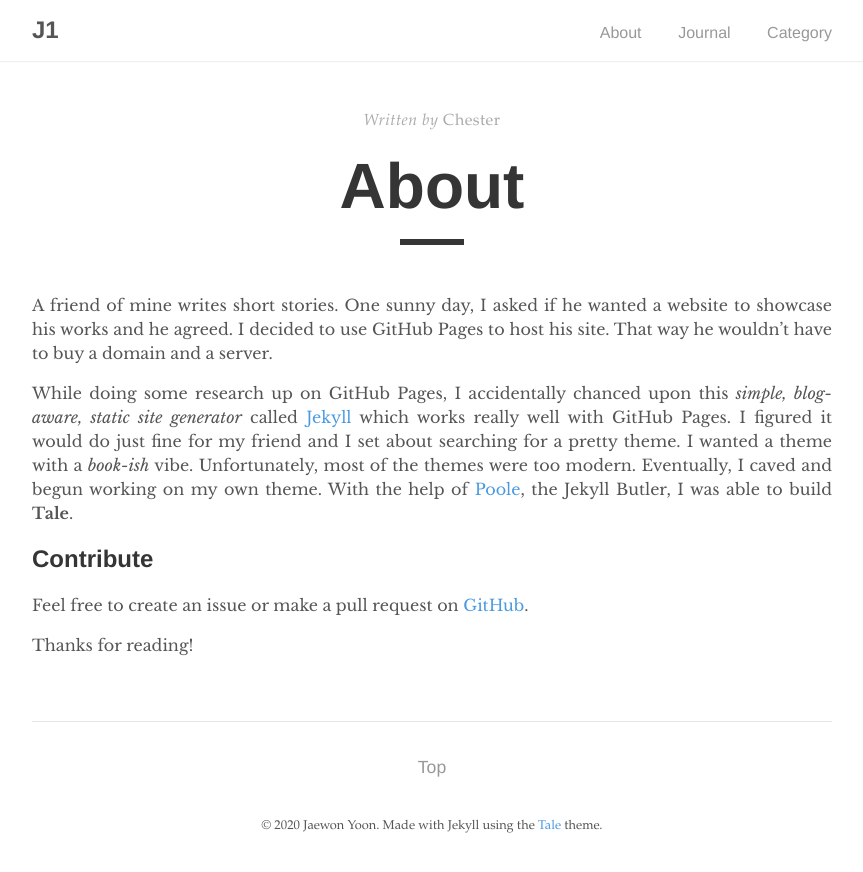
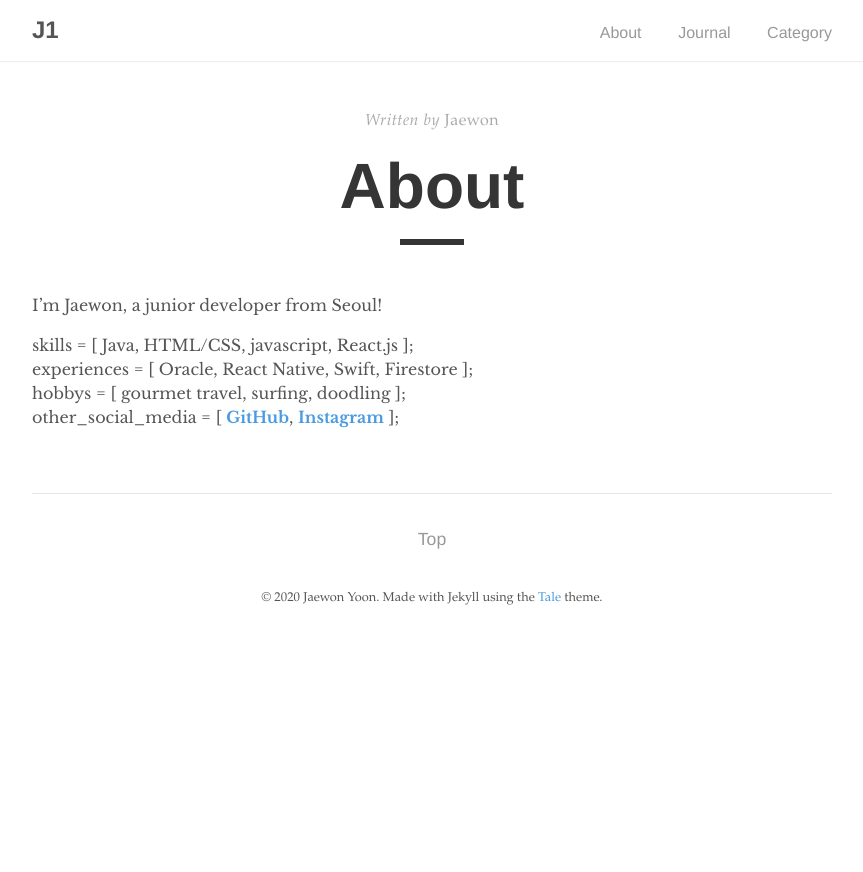
Before and after one commit to woniyoon/woniyoon.github.io, a Jekyll site: the page built from _pages/about.md, in a window 1280 px wide. Shown: the top 872 px of the page, without its empty margins (208-1071 px from the left). Built offline with Jekyll 4.4.1, drawn with Linux system fonts in a browser that asks for light colours.

Commit message:
Write about.md

```diff
--- a/_pages/about.md
+++ b/_pages/about.md
@@ -1,15 +1,16 @@
 ---
 layout: post
 title: "About"
-author: "Chester"
+author: "Jaewon"
 permalink: /about/
 ---
 
-A friend of mine writes short stories. One sunny day, I asked if he wanted a website to showcase his works and he agreed. I decided to use GitHub Pages to host his site. That way he wouldn't have to buy a domain and a server.
+I'm Jaewon, a junior developer from Seoul!
 
-While doing some research up on GitHub Pages, I accidentally chanced upon this _simple, blog-aware, static site generator_ called [Jekyll](https://jekyllrb.com/) which works really well with GitHub Pages. I figured it would do just fine for my friend and I set about searching for a pretty theme. I wanted a theme with a _book-ish_ vibe. Unfortunately, most of the themes were too modern. Eventually, I caved and begun working on my own theme. With the help of [Poole](https://github.com/poole/poole), the Jekyll Butler, I was able to build **Tale**.
-
-## Contribute
-Feel free to create an issue or make a pull request on [GitHub](https://github.com/chesterhow/tale).
-
-Thanks for reading!
+skills = [ Java, HTML/CSS, javascript, React.js ];
+\
+experiences = [ Oracle, React Native, Swift, Firestore ];
+\
+hobbys = [ gourmet travel, surfing, doodling ];
+\
+other_social_media = [ [**GitHub**](https://github.com/woniyoon), [**Instagram**](https://www.instagram.com/yoonj1i/) ];
```
Also changed, not shown: 15 other files.
